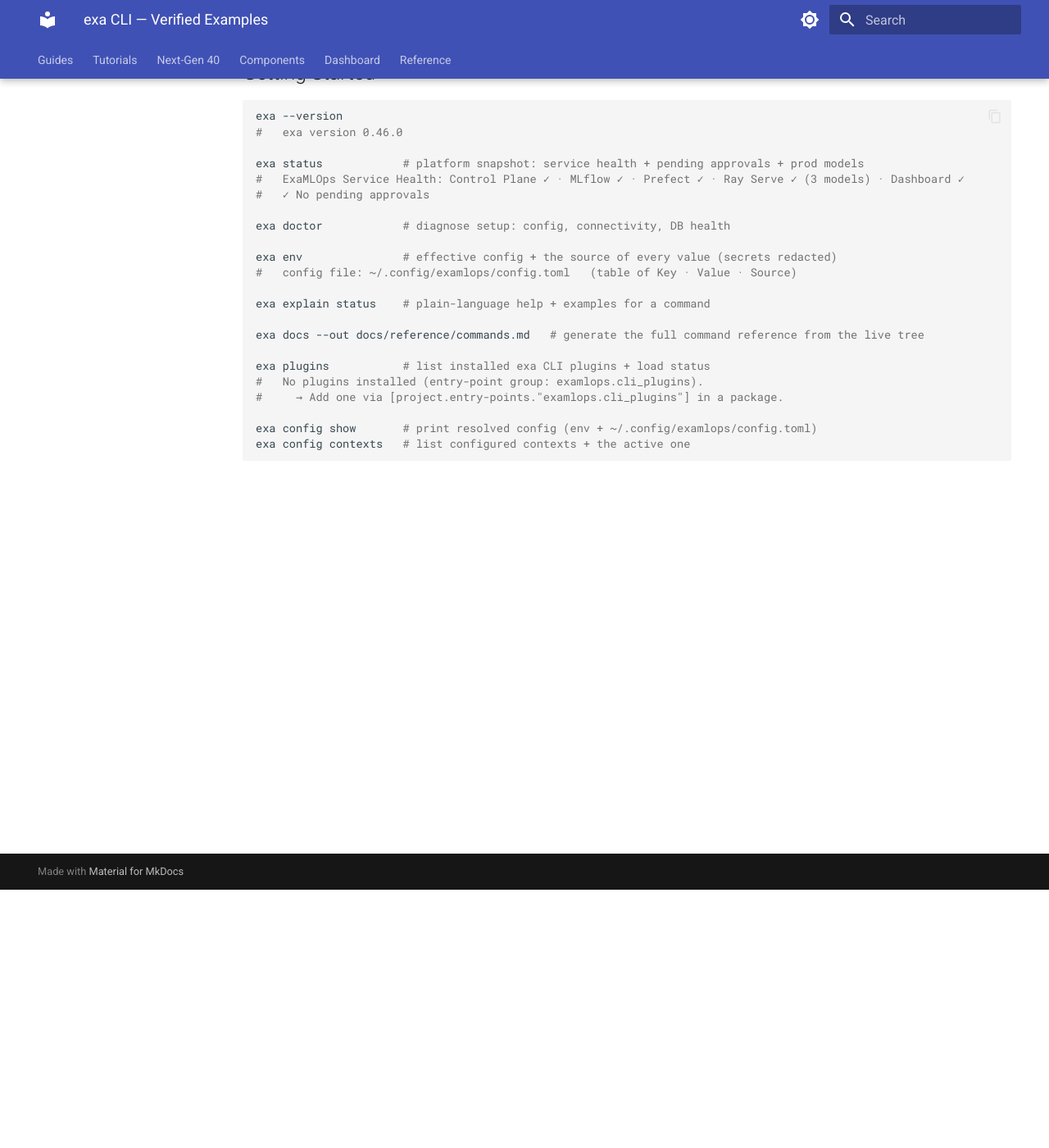
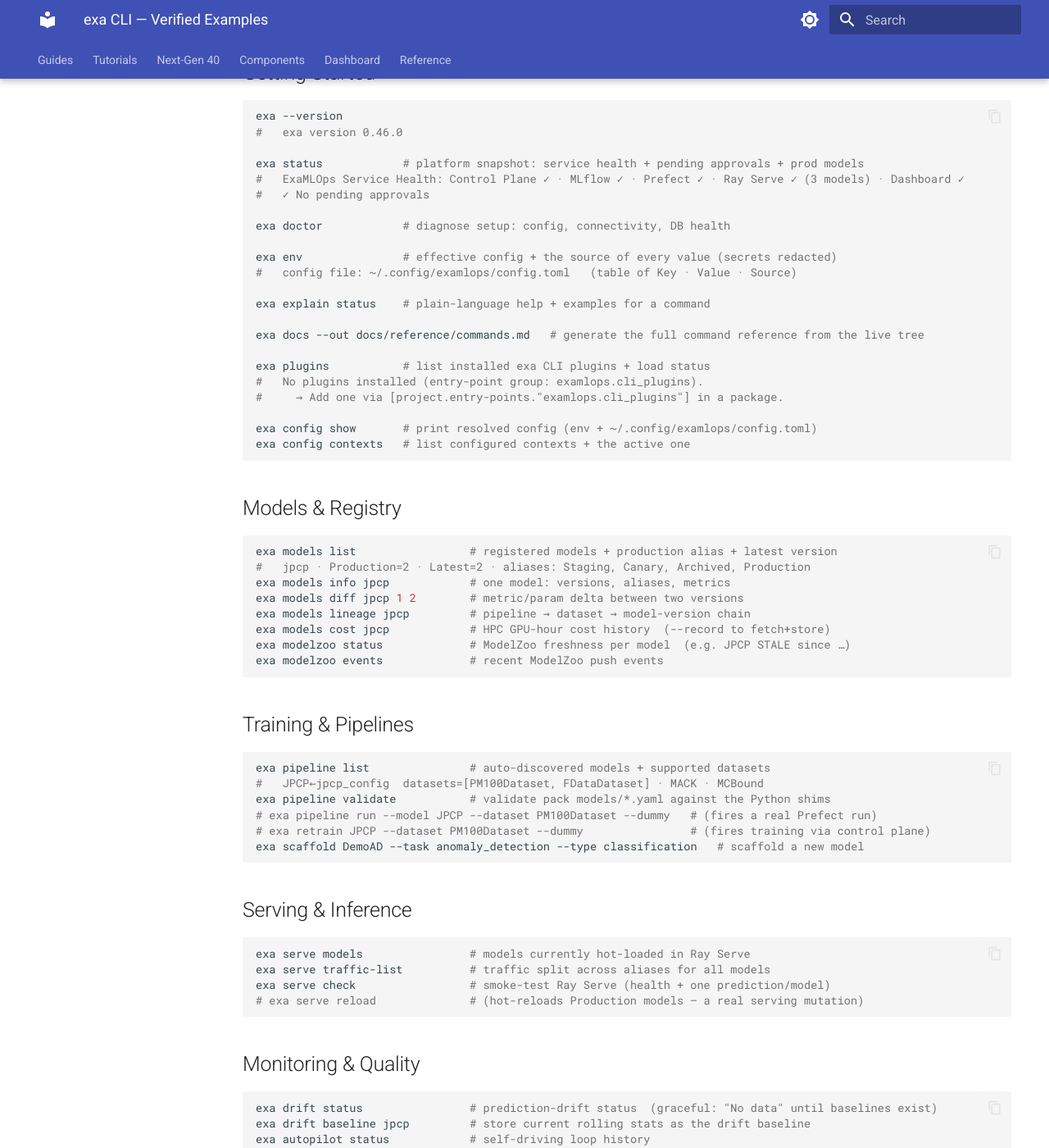
Before and after one commit to MSKazemi/ExaMLOps, an MkDocs documentation site: the page built from docs/reference/cli-examples.md, in a window 1280 px wide and 1400 px high, scrolled down 315 px. Shown: the whole window at 82% size. Built offline with MkDocs 1.6.1 and Material for MkDocs 9.7.7, drawn with Linux system fonts in a browser that asks for light colours; some of the changed text lies outside the part shown.

Commit message:
sync: cli-examples iter 3 (verified read-only examples across 7 groups)

````diff
--- a/docs/reference/cli-examples.md
+++ b/docs/reference/cli-examples.md
@@ -33,5 +33,75 @@
 exa config contexts   # list configured contexts + the active one
 ```
 
-<!-- The loop appends verified examples for each remaining group below (Training/Pipelines,
-     Data/Features, Models, Serving, GenAI, Monitoring, HPC/FinOps, Governance, Projects, Platform). -->
+## Models & Registry
+
+```bash
+exa models list                 # registered models + production alias + latest version
+#   jpcp · Production=2 · Latest=2 · aliases: Staging, Canary, Archived, Production
+exa models info jpcp            # one model: versions, aliases, metrics
+exa models diff jpcp 1 2        # metric/param delta between two versions
+exa models lineage jpcp         # pipeline → dataset → model-version chain
+exa models cost jpcp            # HPC GPU-hour cost history  (--record to fetch+store)
+exa modelzoo status             # ModelZoo freshness per model  (e.g. JPCP STALE since …)
+exa modelzoo events             # recent ModelZoo push events
+```
+
+## Training & Pipelines
+
+```bash
+exa pipeline list               # auto-discovered models + supported datasets
+#   JPCP←jpcp_config  datasets=[PM100Dataset, FDataDataset] · MACK · MCBound
+exa pipeline validate           # validate pack models/*.yaml against the Python shims
+# exa pipeline run --model JPCP --dataset PM100Dataset --dummy   # (fires a real Prefect run)
+# exa retrain JPCP --dataset PM100Dataset --dummy                # (fires training via control plane)
+exa scaffold DemoAD --task anomaly_detection --type classification   # scaffold a new model
+```
+
+## Serving & Inference
+
+```bash
+exa serve models                # models currently hot-loaded in Ray Serve
+exa serve traffic-list          # traffic split across aliases for all models
+exa serve check                 # smoke-test Ray Serve (health + one prediction/model)
+# exa serve reload              # (hot-reloads Production models — a real serving mutation)
+```
+
+## Monitoring & Quality
+
+```bash
+exa drift status                # prediction-drift status  (graceful: "No data" until baselines exist)
+exa drift baseline jpcp         # store current rolling stats as the drift baseline
+exa autopilot status            # self-driving loop history
+exa slo list                    # declared SLO specs
+```
+
+## HPC, Fleet & FinOps
+
+```bash
+exa finops carbon report        # aggregate recorded energy + CO2e  (graceful when empty)
+exa finops budget status        # per-project GPU-hour/cost budget vs consumption
+exa hpc nodes                   # compute nodes (CPUs/mem/GPUs/state)
+exa hpc capacity                # per-cluster GPU util / GPU-hours / cost
+```
+
+## Governance & Security
+
+```bash
+exa audit --last 7d             # platform audit log (who/what/when) — hash-chained
+exa audit verify                # recompute the audit hash-chain + report integrity
+exa governance report           # NIST AI RMF evidence-coverage per control
+exa approvals list              # pending model-change approvals
+exa compliance status           # EU AI Act classification + conformity state
+```
+
+## Projects & Workspaces
+
+```bash
+exa project list                # all projects with quotas  (e.g. minio-demo ACTIVE)
+exa project show minio-demo     # full anatomy: quota · resources · members · budget · storage
+exa project current             # active project
+exa connection list             # named connections (metadata only)
+```
+
+<!-- Loop continues appending: Data/Features, GenAI/LLMOps, Serve-advanced (gateway/vector/rag),
+     Platform (stack/backup/events/mcp), and per-command edge examples. -->
````
